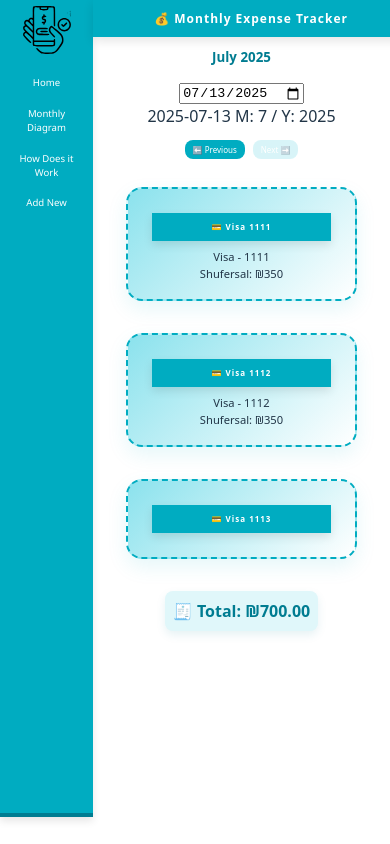
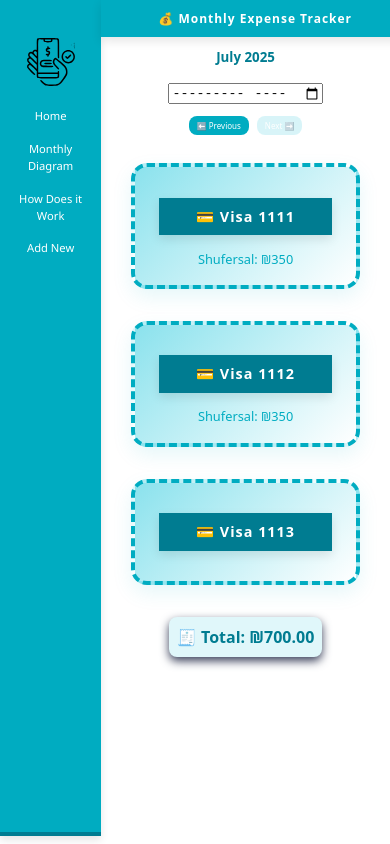
Before and after one commit to mayoush89k/dailyExpenceTracker, a React (Vite) app in the folder client/: page / in a window 390 px wide. Built offline with nearby package versions, Linux system fonts and the light colour scheme.

Commit message:
adding design of dark mode and set input of month period

```diff
--- a/client/src/App.css
+++ b/client/src/App.css
@@ -51,9 +51,15 @@ button:disabled {
   display: flex;
   flex-direction: column;
 }
-.today-title{
+.today-title {
   text-align: center;
   color: #007c91;
+}
+
+@media (prefers-color-scheme: dark) {
+  .today-title {
+    color: white;
+  }
 }
 
 @media (max-width: 768px) {
@@ -62,12 +68,11 @@ button:disabled {
     flex-direction: row;
     justify-content: space-between;
     gap: 0;
-
   }
-  .body-sidebar{
+  .body-sidebar {
     width: 100%;
   }
-  .today-title{
+  .today-title {
     font-size: smaller;
   }
 }
--- a/client/src/App.jsx
+++ b/client/src/App.jsx
@@ -18,6 +18,8 @@ function App() {
     decreaseYear,
     setFirstMonth,
     setLastMonth,
+    getFirstDate,
+    getLastDate,
   } = useExpense();
 
   const [left, setLeft] = useState(false);
@@ -31,6 +33,19 @@ function App() {
       .split("T")[0];
   });
   useEffect(() => {
+    console.log(
+      new Date(getFirstDate()).getFullYear() +
+        "-" +
+        Number(new Date(getFirstDate()).getMonth() +
+        1)
+    );
+    console.log(
+      new Date(getLastDate()).getFullYear() +
+        "-" +
+        Number(new Date(getLastDate()).getMonth() +
+        1)
+    );
+
     if (currMonth == 0) {
       decreaseYear();
       setLastMonth(12);
@@ -64,14 +79,22 @@ function App() {
             </h2>
 
             <input
-              type="date"
+              type="month"
+              min={
+                new Date(getFirstDate()).getFullYear() +
+                "-" +
+                new Date(getFirstDate()).getMonth() +
+                1
+              }
+              max={
+                new Date(getLastDate()).getFullYear() +
+                "-" +
+                new Date(getLastDate()).getMonth() +
+                1
+              }
               value={new Date().toISOString().slice(0, 10)}
               onChange={(e) => setCurrDate(e.target.value)}
             />
-            <section>
-              {currDate} M: {new Date(currDate).getMonth() + 1} / Y:{" "}
-              {new Date(currDate).getFullYear()}
-            </section>
             <NavMonths setLeft={setLeft} setRight={setRight} />
             {left && (
               <ExpensesPage
--- a/client/src/components/ExpensePage/ExpensesPage.css
+++ b/client/src/components/ExpensePage/ExpensesPage.css
@@ -1,7 +1,8 @@
 .visaListExpense {
-    font-size: 1.4rem;
+  font-size: 1.4rem;
+  color: #00acc1;
   background: linear-gradient(135deg, #8be2ed, #ffffff);
-  border: 2px dashed #00acc1;
+  border: 4px dashed #00acc1;
   border-radius: 1rem;
   padding: 1rem 1.5rem;
   width: 90%;
@@ -80,11 +81,11 @@
   width: fit-content;
   margin-left: auto;
   margin-right: auto;
-  box-shadow: 0 4px 10px rgba(0, 124, 145, 0.1);
+  box-shadow: 0 4px 10px #3a405a;
 }
 
 .visaTitle {
-  background-color: #00acc1;
+  background-color: #007c91;
   color: white;
   text-align: center;
   padding: 1rem;
@@ -94,10 +95,19 @@
   box-shadow: 0 4px 10px rgba(0, 0, 0, 0.1);
 }
 
+@media (prefers-color-scheme: dark) {
+  .visaListExpense {
+    color: white;
+    background: linear-gradient(135deg, #8be2ed, #3a405a);
+    border:0 #8be2ed;
+    /* box-shadow: 4px 4px 10px white; */
+  }
+}
+
 @media (max-width: 768px) {
   .visaListExpense {
     width: 60%;
-    font-size: 0.7rem;
+    font-size: 0.8rem;
   }
   .total-expense {
     margin-top: 1rem;
@@ -106,11 +116,11 @@
   }
   .visaTitle {
     padding: 0.5rem;
-    font-size: 0.5rem;
+    font-size: 0.9rem;
   }
-.container-page {
-   gap: 0.5rem;
-}
+  .container-page {
+    gap: 0.5rem;
+  }
   @keyframes slideIn {
     0% {
       transform: translateX(10%);
--- a/client/src/components/ExpensePage/ExpensesPage.jsx
+++ b/client/src/components/ExpensePage/ExpensesPage.jsx
@@ -31,12 +31,7 @@ export default function ExpensesPage({ dir, currMonth, currYear }) {
             .filter((item) => item.visaNumber === v)
             .map((item, j) => (
               <section key={`expense${j}`}>
-                <section>
-                  {item.paymentMethod} - {item.visaNumber}
-                </section>
-                <section>
-                  {item.shopName}: ₪{item.amount}
-                </section>
+                {item.shopName}: ₪{item.amount}
               </section>
             ))}
         </section>
--- a/client/src/components/menu/Menu.css
+++ b/client/src/components/menu/Menu.css
@@ -32,7 +32,7 @@ menu ul {
 
 menu ul li {
   cursor: pointer;
-  font-size: 1.1rem;
+  font-size: 1rem;
   transition: color 0.2s ease;
   position: relative;
 }
@@ -60,13 +60,14 @@ menu ul li:hover {
   menu a img {
     width: 1.8rem;
     height: 1.8rem;
+    padding-top: 1.4rem;
   }
   menu {
     flex-direction: column;
     align-items: center;
     justify-content: flex-start;
     min-height: 800px;
-    padding: 0.4rem 1rem;
+    padding: 1rem 1rem;
   }
 
   menu ul {
@@ -77,7 +78,7 @@ menu ul li:hover {
   }
   menu ul li {
     cursor: pointer;
-    font-size: 0.6rem;
+    font-size: 0.7rem;
   }
   menu a img {
     width: 3rem;
--- a/client/src/context/ExpenseContext.jsx
+++ b/client/src/context/ExpenseContext.jsx
@@ -13,12 +13,7 @@ export const ExpenseProvider = ({ children }) => {
   const [currYear, setCurrYear] = useState(
     new Date(today.toLocaleDateString()).getFullYear()
   );
-  console.log(currMonth);
-  console.log(currYear);
-
-
   const [totalOfThisMonth, setTotalOfThisMonth] = useState(0);
-
   const [expenseList, setExpenseList] = useState([
     {
       shopName: "Delek",
@@ -247,14 +242,14 @@ export const ExpenseProvider = ({ children }) => {
     {
       shopName: "Delek",
       amount: 100,
-      date: "11 2024-01-12T00:00:00",
+      date: "2024-01-12T00:00:00",
       paymentMethod: "Visa",
       visaNumber: 1111,
     },
     {
       shopName: "Yellow",
       amount: 300,
-      date: "01 2024-01-12T00:00:00",
+      date: "2024-01-12T00:00:00",
       paymentMethod: "Visa",
       visaNumber: 1112,
     },
@@ -416,6 +411,9 @@ export const ExpenseProvider = ({ children }) => {
     );
   };
 
+  const getFirstDate = () => expenseList.sort((a, b) => new Date(a.date) - new Date(b.date))[0].date;
+  const getLastDate = () => expenseList.sort((a, b) => new Date(b.date) - new Date(a.date))[0].date;
+
   return (
     <ExpenseContext.Provider
       value={{
@@ -436,6 +434,8 @@ export const ExpenseProvider = ({ children }) => {
         setLastMonth,
         getSumCurrMonthExpenses,
         totalOfThisMonth,
+        getFirstDate,
+        getLastDate
       }}
     >
       {children}
--- a/client/src/index.css
+++ b/client/src/index.css
@@ -66,3 +66,16 @@ button:focus-visible {
     background-color: #f9f9f9;
   }
 }
+@media (prefers-color-scheme: dark) {
+  :root {
+    color: #8be2ed;
+    background-color: #3A405A;
+  }
+  a:hover {
+    color: #747bff;
+  }
+  button {
+    background-color: #f9f9f9;
+  }
+
+}
```
